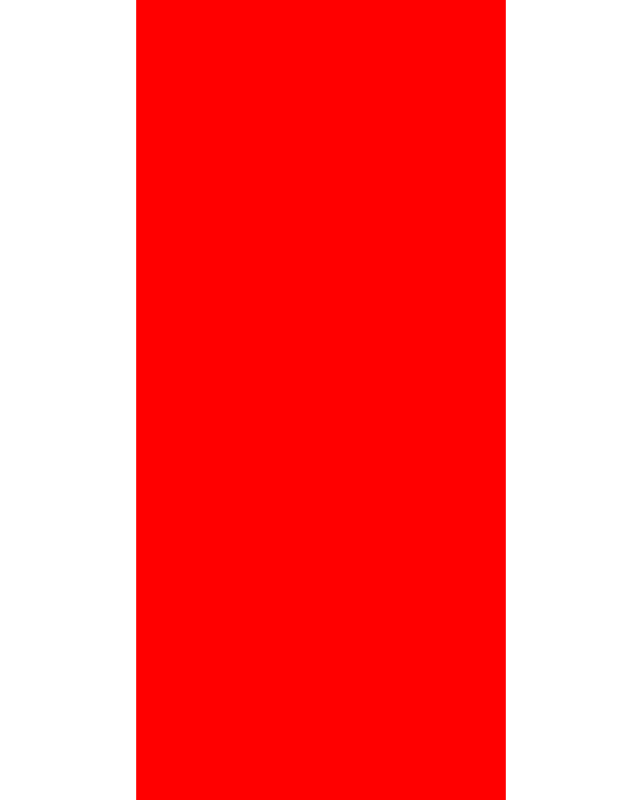
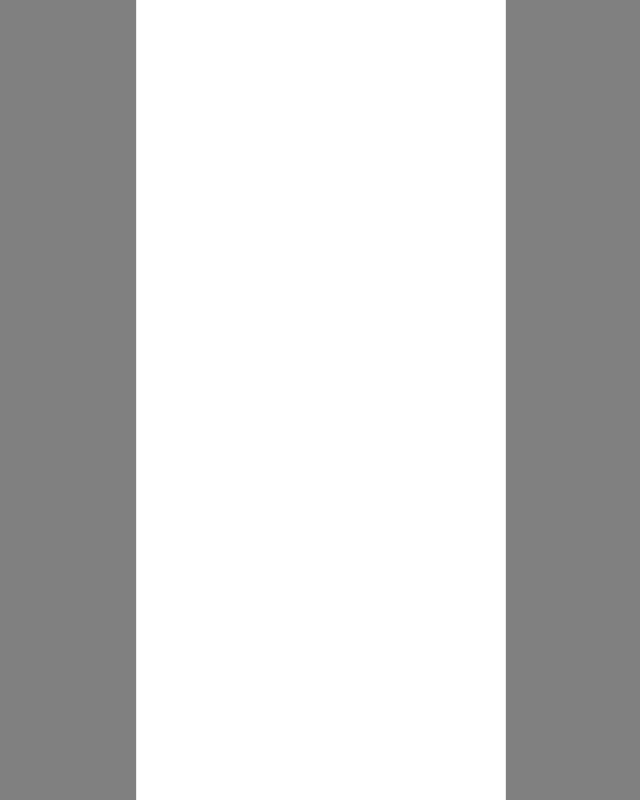
Before and after one commit to ten-pro/matiawaseapp, a Next.js app: page / in a window 1280 px wide. Shown: the whole page, without its empty margins (319-959 px from the left). Built offline with nearby package versions, Linux system fonts and the light colour scheme.

Commit message:
外の色設定

```diff
--- a/src/pages/_app.tsx
+++ b/src/pages/_app.tsx
@@ -2,6 +2,7 @@ import { useEffect, useState } from "react";
 import type { AppProps } from "next/app";
 import styled from "styled-components";
 import Styles from "@/styles/App.module.css";
+import "@/styles/globals.css"
 
 const Wrapper = styled.div.attrs<{ renderScale: number }>((p) => ({
   style: {
--- a/src/styles/App.module.css
+++ b/src/styles/App.module.css
@@ -9,5 +9,6 @@
     transform-origin: 0 0 0;
     top: 50%;
     left: 50%;
-    background-color: red;
+    background-color: white;
+    margin:auto;
 }
--- a/src/styles/globals.css
+++ b/src/styles/globals.css
@@ -1,3 +1,4 @@
 body{
   margin:0px;
+  background-color: rgb(128, 128, 128);
 }
```
